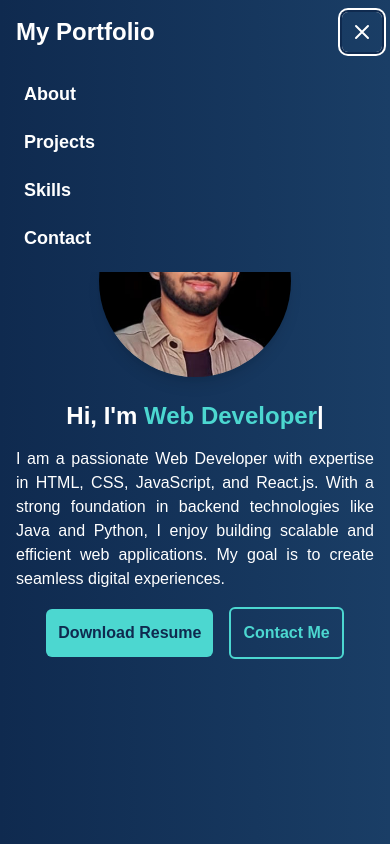
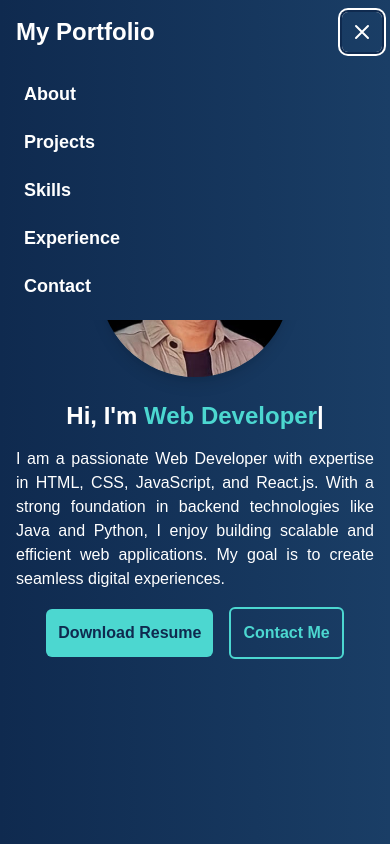
Before and after one commit to HARSHA-3623/personal_portfolio, a React (Vite) app: page / in a window 390 px wide. Both pictures are taken after a click on the button 362 px from the left and 32 px from the top of the page. Shown: the top 844 px of the page. Built offline with nearby package versions, Linux system fonts and the light colour scheme.

Commit message:
modifications done

```diff
--- a/src/components/Hero.jsx
+++ b/src/components/Hero.jsx
@@ -86,7 +86,7 @@ const Hero = () => {
           }}
         >
           <img
-            src="src/assets/Profie.jpg"
+            src="src\assets\Profie.jpg"
             alt="Your Name"
             className="rounded-full shadow-lg w-48 h-48 lg:w-80 lg:h-80 object-cover transition-transform duration-300 hover:scale-105 mb-6 lg:mb-0"
           />
--- a/src/components/NavBar.jsx
+++ b/src/components/NavBar.jsx
@@ -126,6 +126,12 @@ const Navbar = () => {
               Skills
             </a>
             <a
+              href="#experience"
+              className="block px-4 py-2 rounded-md text-lg font-semibold hover:bg-white hover:text-[#0f2a4f] transition-colors duration-300"
+            >
+              Experience
+            </a>
+            <a
               href="#contact"
               className="block px-4 py-2 rounded-md text-lg font-semibold hover:bg-white hover:text-[#0f2a4f] transition-colors duration-300"
             >
--- a/src/components/SkillsSection.jsx
+++ b/src/components/SkillsSection.jsx
@@ -4,7 +4,7 @@ const skills = [
   {
     name: "Frontend",
     skills: [
-      { name: "HTML", level: 90, image: "./src/assets/Html.png" },
+      { name: "HTML", level: 90, image: "src/assets/Html.png" },
       { name: "CSS", level: 85, image: "./src/assets/css.png" },
       { name: "JavaScript", level: 75, image: "./src/assets/JS.png" },
       { name: "React.js", level: 50, image: "./src/assets/react.png" },
```
